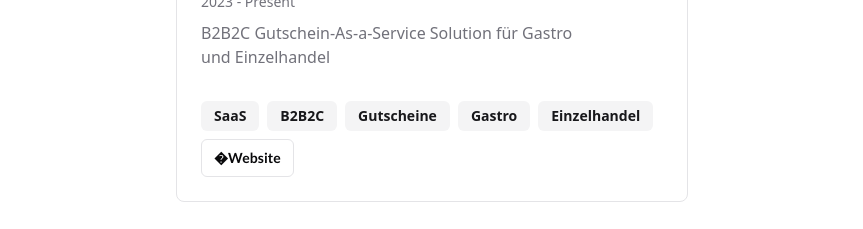
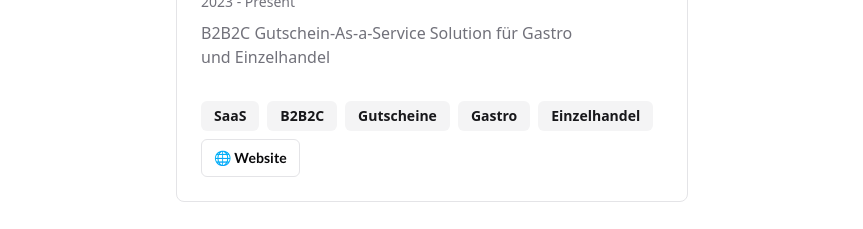
Before and after one commit to TobiasKutscher/cv, a Next.js app: page / in a window 1280 px wide. Shown: the part 900-1129 px from the top of the page, without its empty margins (208-1071 px from the left). Built offline with nearby package versions, Linux system fonts and the light colour scheme.

Commit message:
Update SideHustles.js

```diff
--- a/src/components/SideHustles.js
+++ b/src/components/SideHustles.js
@@ -24,8 +24,8 @@ const hustles = [
     video: null,
     links: [
       {
-        icon: '�',
-        type: 'Website',
+        icon: '🌐',
+        type: '  Website',
         href: 'https://schenkwerk.com'
       }
     ]
```
